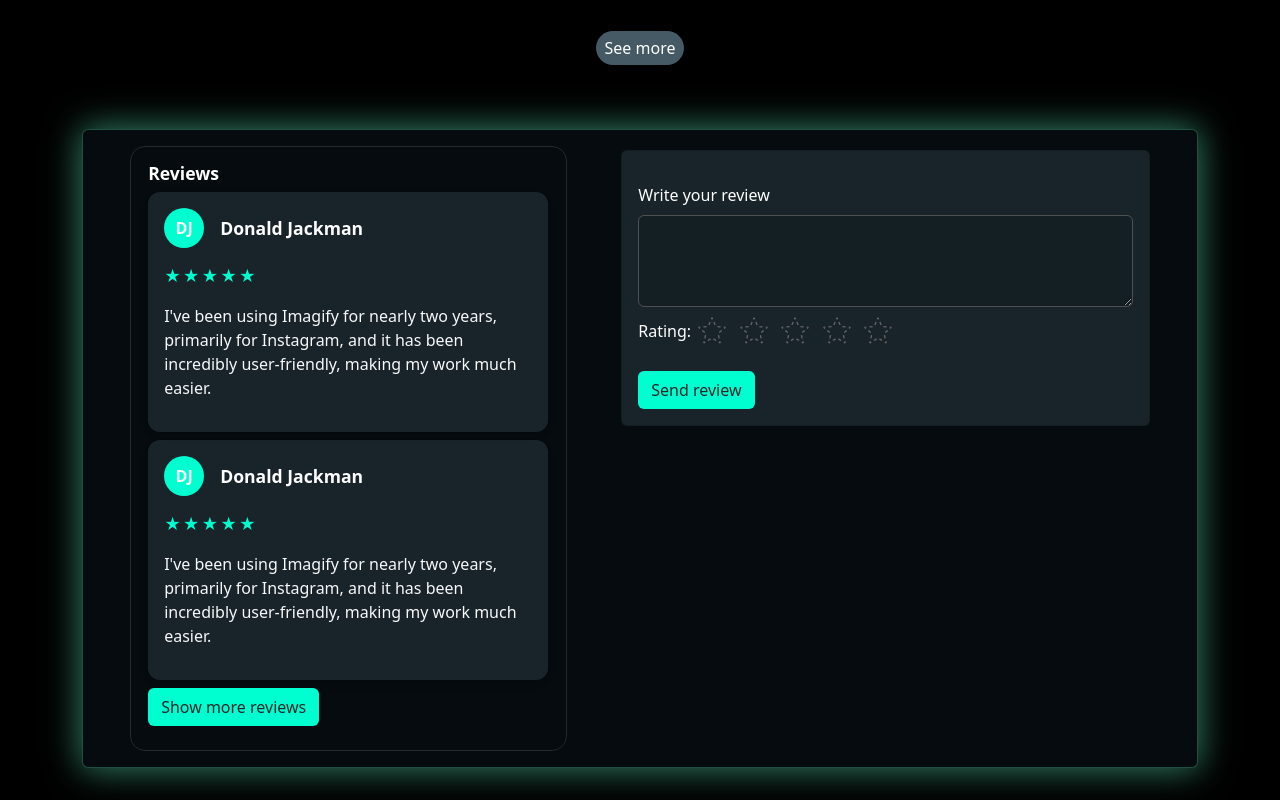
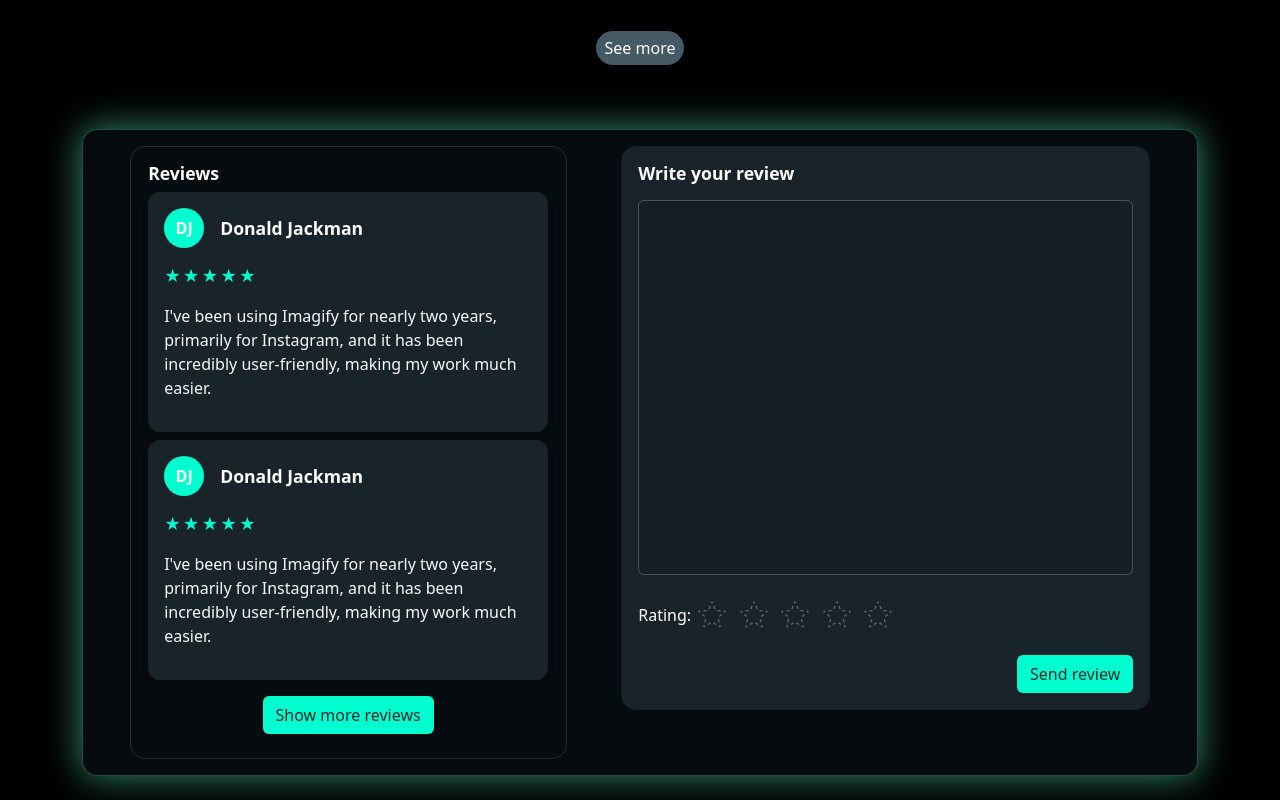
Before and after one commit to Kristian-Buriasco/LaurendiCapato_WITC, a plain HTML site: page frontend/pages/home.html in a window 1280 px wide. Shown: the part 800-1600 px from the top of the page. Drawn offline with nearby package versions, Linux system fonts and the light colour scheme.

Commit message:
aggiustato la grafica della home

```diff
--- a/frontend/pages/home.html
+++ b/frontend/pages/home.html
@@ -122,7 +122,7 @@
       <div class="card mt-3 mb-3" id="divRev">
         <div class="card-body">
 
-          <div id="test" class="row">
+          <div id="containerRev" class="row">
             <div class="col-sm-5 mb-3 mb-sm-0">
               <div id="showReview">
                 <div class="card-body mb-2">
@@ -164,17 +164,19 @@
                             </p>
                         </div>
                       </div>
-                    <a href="#" id="btnShowMoreRev" class="btn"> Show more reviews</a>
+                      <div id="divShowMoreRev">
+                        <button id="btnShowMoreRev" class="btn mt-2"> Show more reviews</button>
+                      </div>
                 </div>
               </div>
             </div>
             <div class="col-sm-6">
-              <div id="writeReview" class="card mt-1">
+              <div id="writeReview" class="card">
                 <div class="card-body">
+                  <h5 class="card-title">Write your review</h5>
                   <p class="card-text">
-                    <div class="mb-3" id="divReviews">
-                      <label for="FormControlTextReview" class="form-label">Write your review</label>
-                      <textarea id="txtReview" class="form-control" rows="4"></textarea>
+                    <div id="divReviews">
+                      <textarea id="txtReview" class="form-control mb-3" rows="4"></textarea>
                       <!-- From Uiverse.io by SelfMadeSystem -->
                       <div class="rating my-2">
                         <input type="radio" id="star-1" name="star-radio" value="star-1">
@@ -201,7 +203,9 @@
                       </div>
                     </div>
                   </p>
-                  <a href="#" id="btnWriteReview" class="btn">Send review</a>
+                  <div id="divBtnSendRev">
+                    <button id="btnWriteReview" class="btn">Send review</button>
+                  </div>
                 </div>
               </div>
             </div>
--- a/frontend/styles/home.css
+++ b/frontend/styles/home.css
@@ -293,12 +293,12 @@ h3 {
 
 #divRev {
     border: 1px solid rgba(51, 132, 104, 0.562);
+    border-radius: 15px;
     box-shadow: 0px 0px 35px 1px rgb(51, 132, 103);
-
     background-color: #050b0e;
 }
 
-#test{
+#containerRev{
     display: flex;
     justify-content: space-evenly;
 
@@ -426,13 +426,34 @@ h3 {
     background-color: #00ffd0;
 }
 
+#btnShowMoreRev:hover{
+    color:black;
+    box-shadow: 2px 2px 0px 2px #00ffd03d;
+}
+
+#divShowMoreRev{
+    display: flex;
+    justify-content: center;
+}
+
 #writeReview{
     background-color: #455a6454;
     color: white;
+    border-radius: 15px;
 }
 
 #btnWriteReview{
     background-color: #00ffd0;
+}
+
+#btnWriteReview:hover{
+    color:black;
+    box-shadow: 2px 2px 0px 2px #00ffd03d;
+}
+
+#divBtnSendRev{
+    display: flex;
+    flex-direction: row-reverse;
 }
 
 #txtReview{
@@ -440,6 +461,9 @@ h3 {
     border: 1px solid #4e5152;
     color: white;
     font-size: small;
+
+    height: 375px;
+    resize: none;
 }
 
 #txtReview:focus{
```
